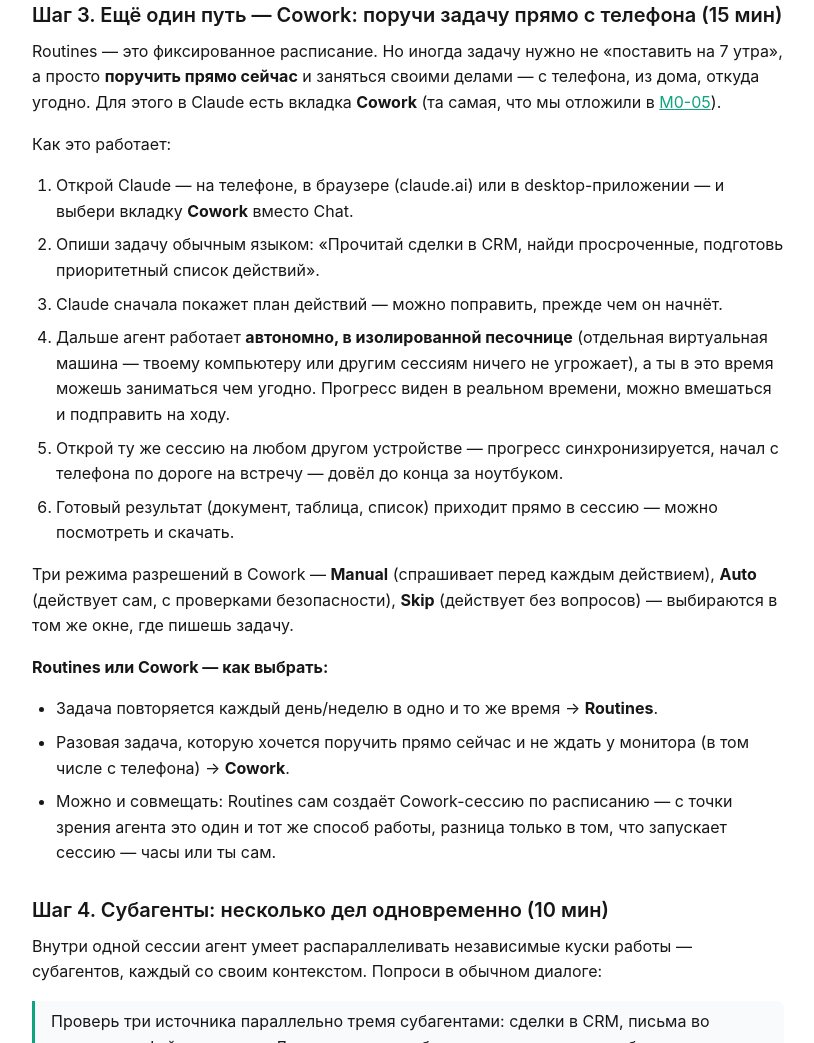
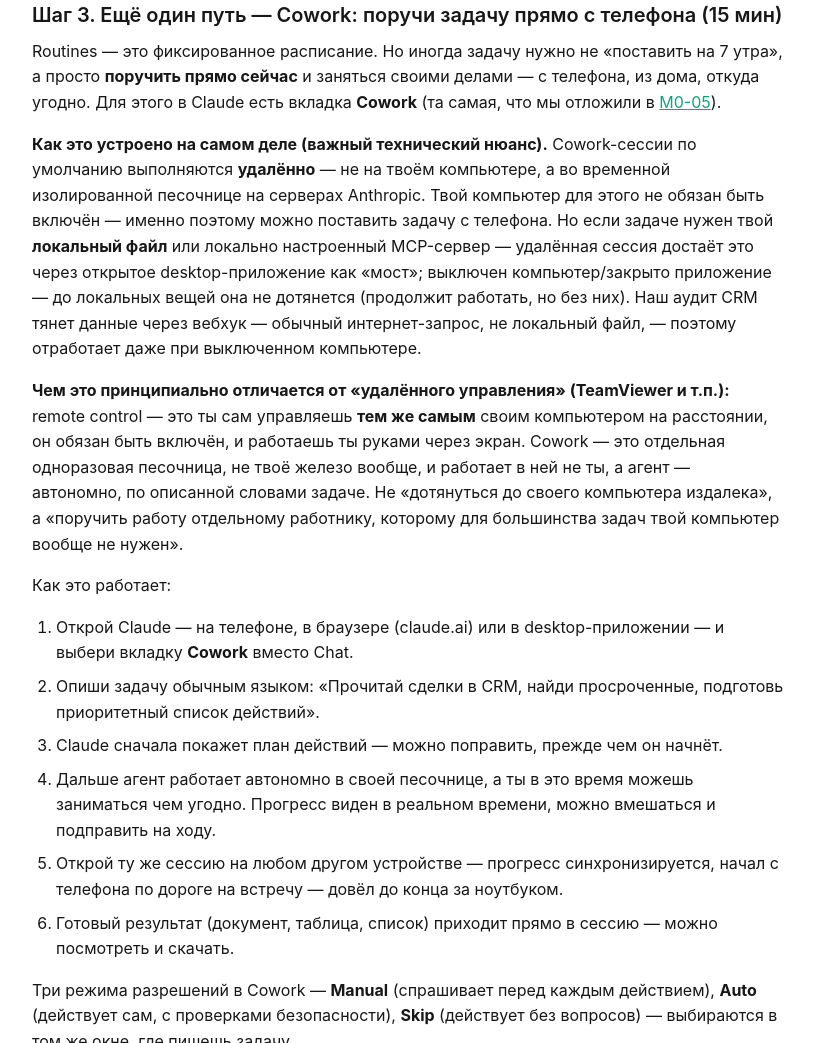
Before and after one commit to avsmolentsev-tech/Claude_Code_learning, a plain HTML site: page site/lesson-23.html in a window 1280 px wide. Shown: the part 2980-4023 px from the top of the page, without its empty margins (232-1046 px from the left). Drawn offline with Linux system fonts and the light colour scheme.

Commit message:
М7-01: уточнить механику Cowork (remote vs on-device) и отличие от remote control
Александр спросил, как Cowork работает с телефона, если интеграции настроены
на компьютере — и обязателен ли включённый комп. Проверено по документации
(support.claude.com/articles/14479288, 15520349): Cowork-сессии по умолчанию
удалённые (Anthropic-песочница, комп не нужен), локальные файлы/MCP — только
через мост desktop-приложения. Добавлено честное разъяснение + отличие от
TeamViewer-стиля remote control.

Задеплоено на myaipro.ru/kurs/lesson-23.html.

Co-Authored-By: Claude Sonnet 5 <noreply@anthropic.com>

```diff
--- a/site/lesson-23.html
+++ b/site/lesson-23.html
@@ -84,12 +84,14 @@
 
     <h3>Шаг 3. Ещё один путь — Cowork: поручи задачу прямо с телефона (15 мин)</h3>
     <p>Routines — это фиксированное расписание. Но иногда задачу нужно не «поставить на 7 утра», а просто <strong>поручить прямо сейчас</strong> и заняться своими делами — с телефона, из дома, откуда угодно. Для этого в Claude есть вкладка <strong>Cowork</strong> (та самая, что мы отложили в <a href="lesson-05.html">М0-05</a>).</p>
+    <p><strong>Как это устроено на самом деле (важный технический нюанс).</strong> Cowork-сессии по умолчанию выполняются <strong>удалённо</strong> — не на твоём компьютере, а во временной изолированной песочнице на серверах Anthropic. Твой компьютер для этого не обязан быть включён — именно поэтому можно поставить задачу с телефона. Но если задаче нужен твой <strong>локальный файл</strong> или локально настроенный MCP-сервер — удалённая сессия достаёт это через открытое desktop-приложение как «мост»; выключен компьютер/закрыто приложение — до локальных вещей она не дотянется (продолжит работать, но без них). Наш аудит CRM тянет данные через вебхук — обычный интернет-запрос, не локальный файл, — поэтому отработает даже при выключенном компьютере.</p>
+    <p><strong>Чем это принципиально отличается от «удалённого управления» (TeamViewer и т.п.):</strong> remote control — это ты сам управляешь <strong>тем же самым</strong> своим компьютером на расстоянии, он обязан быть включён, и работаешь ты руками через экран. Cowork — это отдельная одноразовая песочница, не твоё железо вообще, и работает в ней не ты, а агент — автономно, по описанной словами задаче. Не «дотянуться до своего компьютера издалека», а «поручить работу отдельному работнику, которому для большинства задач твой компьютер вообще не нужен».</p>
     <p>Как это работает:</p>
     <ol>
       <li>Открой Claude — на телефоне, в браузере (claude.ai) или в desktop-приложении — и выбери вкладку <strong>Cowork</strong> вместо Chat.</li>
       <li>Опиши задачу обычным языком: «Прочитай сделки в CRM, найди просроченные, подготовь приоритетный список действий».</li>
       <li>Claude сначала покажет план действий — можно поправить, прежде чем он начнёт.</li>
-      <li>Дальше агент работает <strong>автономно, в изолированной песочнице</strong> (отдельная виртуальная машина — твоему компьютеру или другим сессиям ничего не угрожает), а ты в это время можешь заниматься чем угодно. Прогресс виден в реальном времени, можно вмешаться и подправить на ходу.</li>
+      <li>Дальше агент работает автономно в своей песочнице, а ты в это время можешь заниматься чем угодно. Прогресс виден в реальном времени, можно вмешаться и подправить на ходу.</li>
       <li>Открой ту же сессию на любом другом устройстве — прогресс синхронизируется, начал с телефона по дороге на встречу — довёл до конца за ноутбуком.</li>
       <li>Готовый результат (документ, таблица, список) приходит прямо в сессию — можно посмотреть и скачать.</li>
     </ol>
```
Also changed, not shown: 1 other file.
